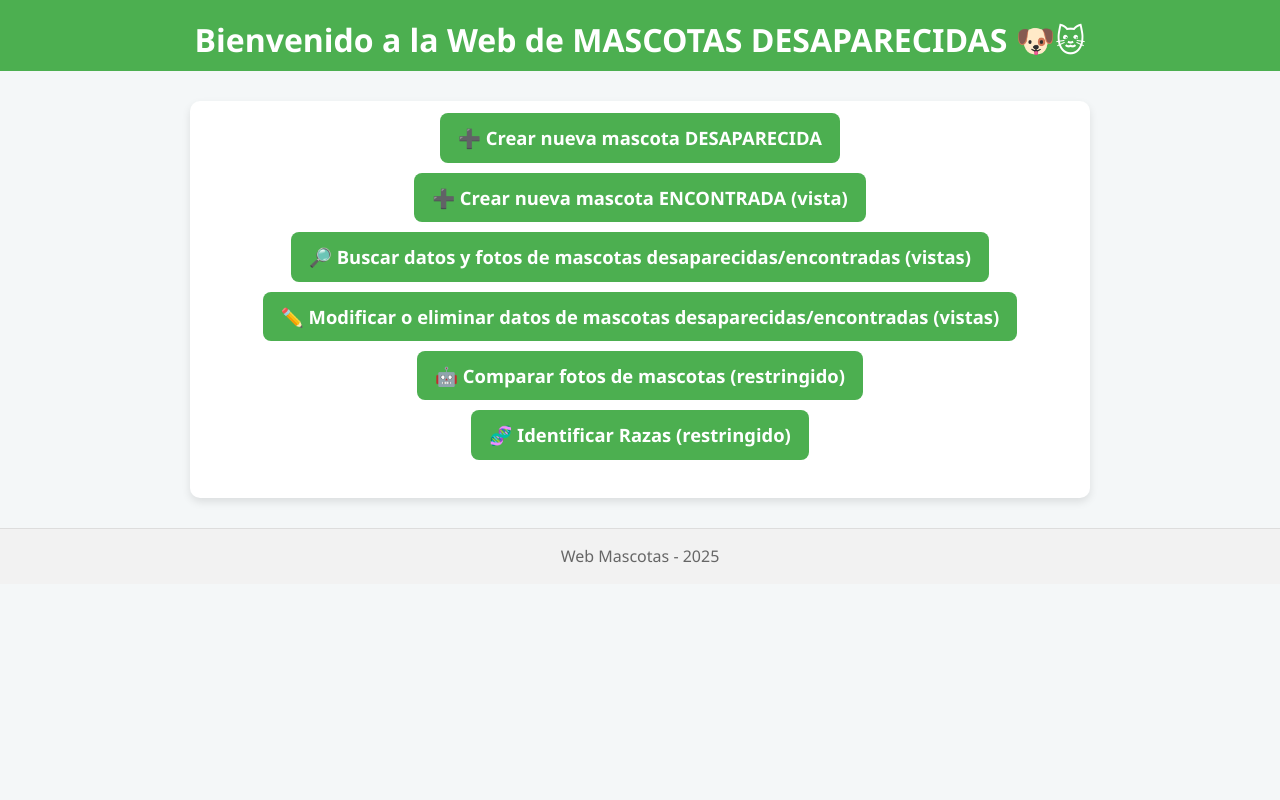
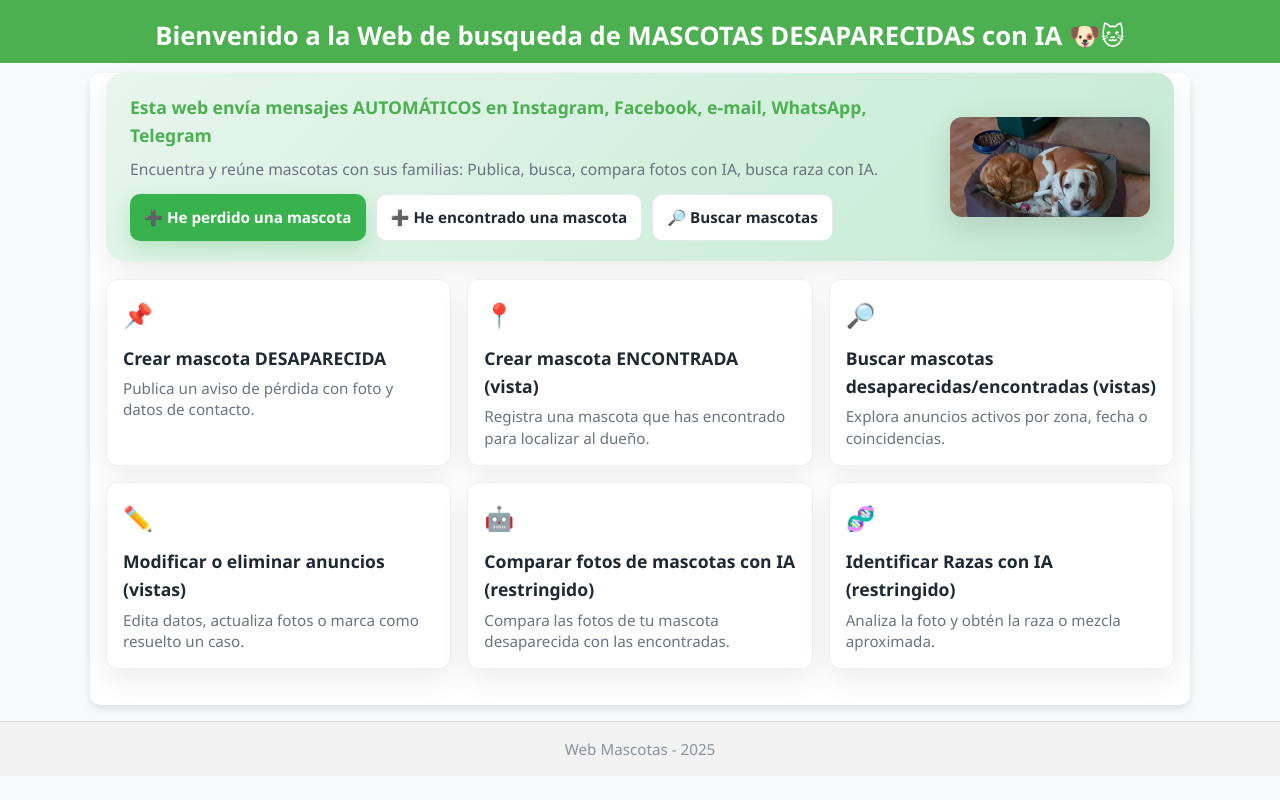
Before and after one commit to carlosgarciahoya/web_mascotas, a Flask app: page / in a window 1280 px wide. Run offline with Flask 3, Linux system fonts and the light colour scheme; parts of the project's set-up code (start-up, migrations or seed data) failed here and were passed over.

Commit message:
Mejora home: hero con imagen y cards

```diff
--- a/web/templates/index.html
+++ b/web/templates/index.html
@@ -4,39 +4,170 @@
     <meta charset="UTF-8">
     <title>Web Mascotas</title>
     <link rel="stylesheet" href="{{ url_for('static', filename='css/style.css') }}">
+    <link rel="preconnect" href="https://fonts.googleapis.com">
+    <link rel="preconnect" href="https://fonts.gstatic.com" crossorigin>
+    <link href="https://fonts.googleapis.com/css2?family=Inter:wght@400;600;700&display=swap" rel="stylesheet">
+
     <style>
-        header { padding: 8px 20px 4px; }
-        header h1 { text-align: center; margin: 6px 0 2px 0; }
-        main { text-align: center; padding: 8px 20px 28px; }
-        main p { font-size: 1.2rem; margin-bottom: 22px; color: #333; }
+        :root {
+            --primary: #37b24d;
+            --primary-dark: #2f9e44;
+            --bg: #f7f9fb;
+            --text: #1f2933;
+            --muted: #6b7280;
+            --card-bg: #ffffff;
+            --shadow: 0 10px 30px rgba(0,0,0,0.08);
+            --radius: 12px;
+        }
+        * { box-sizing: border-box; }
+        body {
+            margin: 0;
+            font-family: 'Inter', system-ui, -apple-system, BlinkMacSystemFont, 'Segoe UI', sans-serif;
+            background: var(--bg);
+            color: var(--text);
+        }
+        header {
+            padding: 16px 24px 6px;
+            text-align: center;
+        }
+        header h1 {
+            margin: 0;
+            font-weight: 700;
+            font-size: 1.6rem;
+        }
+        /* Hero compacto con imagen pequeña a la derecha */
+        .hero {
+            display: flex;
+            align-items: center;
+            gap: 18px;
+            background: linear-gradient(135deg, #e7f6ee 0%, #c4ead2 100%);
+            border-radius: 18px;
+            margin: 0 auto 18px;
+            padding: 20px 24px;
+            max-width: 1100px;
+            box-shadow: var(--shadow);
+        }
+        .hero-content {
+            flex: 1 1 auto;
+            min-width: 260px;
+        }
+        .hero h2 { margin: 0 0 8px; font-size: 1.1rem; }
+        .hero p  { margin: 0 0 12px; color: var(--muted); font-size: 0.98rem; }
+        .hero-actions {
+            display: flex;
+            gap: 10px;
+            flex-wrap: wrap;
+        }
+        .hero-image {
+            flex: 0 0 auto;
+            display: flex;
+            align-items: center;
+            justify-content: center;
+        }
+        .hero-image img {
+            width: 200px;
+            height: 100px;
+            object-fit: cover;
+            border-radius: 12px;
+            box-shadow: 0 10px 30px rgba(0,0,0,0.12);
+        }
+        @media (max-width: 700px) {
+            .hero { flex-wrap: wrap; padding: 18px 16px; }
+            .hero-image { width: 100%; justify-content: flex-start; }
+            .hero-image img { width: 120px; height: 80px; }
+        }
 
-        .menu-link {
+        .btn-primary, .btn-secondary {
+            display: inline-flex;
+            align-items: center;
+            gap: 8px;
+            padding: 10px 14px;
+            border-radius: 10px;
+            text-decoration: none;
+            font-weight: 600;
+            cursor: pointer;
+            transition: transform 0.15s ease, box-shadow 0.2s ease;
+            font-size: 0.95rem;
+        }
+        .btn-primary {
+            background: var(--primary);
+            color: #fff;
+            box-shadow: 0 8px 20px rgba(55,178,77,0.25);
+        }
+        .btn-primary:hover { background: var(--primary-dark); transform: translateY(-2px); }
+        .btn-secondary {
+            background: #fff;
+            color: var(--text);
+            border: 1px solid #e3e8ef;
+        }
+        .btn-secondary:hover { transform: translateY(-2px); box-shadow: var(--shadow); }
+
+        /* Flash */
+        .flash-container { max-width: 1100px; margin: 0 auto 10px; padding: 0 16px; }
+        .flash {
+            padding: 10px 14px;
+            border-radius: 10px;
+            margin: 8px 0;
+            font-weight: 600;
+            border: 1px solid transparent;
+        }
+        .flash.success { background:#e7f9ee; color:#1e7a3b; border-color:#c6f0d4; }
+        .flash.error { background:#fdebec; color:#a12222; border-color:#f5c6cb; }
+        .flash.warning { background:#fff6e5; color:#8d5b0a; border-color:#ffd08a; }
+
+        /* Grid de opciones */
+        main {
+            max-width: 1100px;
+            margin: 0 auto;
+            padding: 0 16px 36px;
+        }
+        .grid {
+            display: grid;
+            gap: 16px;
+            grid-template-columns: repeat(auto-fit, minmax(260px, 1fr));
+        }
+        .card-link {
             display: block;
-            font-size: 1.15rem;
-            margin: 10px auto;
-            width: max-content;
             text-decoration: none;
-            color: white;
-            background-color: #4CAF50;
-            padding: 10px 18px;
-            border-radius: 8px;
-            transition: background 0.25s;
+            background: var(--card-bg);
+            color: var(--text);
+            padding: 16px;
+            border-radius: var(--radius);
+            box-shadow: var(--shadow);
+            border: 1px solid #ecf0f3;
+            transition: transform 0.15s ease, box-shadow 0.2s ease;
         }
-        .menu-link:first-of-type { margin-top: 4px; }
-        .menu-link:hover { background-color: #45a049; }
-
-        .flash-container { max-width: 900px; margin: 0 auto 8px auto; }
-        .flash { padding: 8px 12px; border-radius: 6px; margin: 6px auto; font-weight: 600; max-width: 900px; }
-        .flash.success { background:#d4edda; color:#155724; border:1px solid #c3e6cb; }
-        .flash.error { background:#f8d7da; color:#721c24; border:1px solid #f5c6cb; }
-        .flash.warning { background:#fff3cd; color:#856404; border:1px solid #ffeeba; }
-
-        footer { text-align: center; margin: 24px 0 10px 0; color: #666; }
+        .card-link:hover {
+            transform: translateY(-3px);
+            box-shadow: 0 14px 32px rgba(0,0,0,0.12);
+        }
+        .card-link .emoji {
+            font-size: 1.5rem;
+            margin-bottom: 6px;
+            display: inline-block;
+        }
+        .card-link h3 {
+            margin: 4px 0 6px;
+            font-size: 1.1rem;
+        }
+        .card-link p {
+            margin: 0;
+            color: var(--muted);
+            font-size: 0.95rem;
+            line-height: 1.4;
+        }
+        footer {
+            text-align: center;
+            margin: 16px 0 10px;
+            color: #8b929b;
+            font-size: 0.95rem;
+        }
     </style>
 </head>
 <body>
+
 <header>
-    <h1>Bienvenido a la Web de MASCOTAS DESAPARECIDAS 🐶🐱</h1>
+    <h1>Bienvenido a la Web de busqueda de MASCOTAS DESAPARECIDAS con IA 🐶🐱</h1>
 </header>
 
 <div class="flash-container">
@@ -50,14 +181,56 @@
 </div>
 
 <main>
-    <nav aria-label="Menú principal">
-        <a class="menu-link" href="{{ url_for('main.crear_mascota') }}?tipo_registro=desaparecida">➕ Crear nueva mascota DESAPARECIDA</a>
-        <a class="menu-link" href="{{ url_for('main.crear_mascota') }}?tipo_registro=encontrada">➕ Crear nueva mascota ENCONTRADA (vista)</a>
-        <a class="menu-link" href="{{ url_for('main.buscar_mascotas') }}">🔎 Buscar datos y fotos de mascotas desaparecidas/encontradas (vistas)</a>
-        <a class="menu-link" href="{{ url_for('main.modificar_mascotas') }}">✏️ Modificar o eliminar datos de mascotas desaparecidas/encontradas (vistas)</a>
-        <a class="menu-link" href="{{ url_for('main.comparar_mascotas_desaparecidas') }}">🤖 Comparar fotos de mascotas (restringido)</a>
-        <a class="menu-link" href="{{ url_for('main.comparar_mascotas_desaparecidas', modo='identificar_raza') }}">🧬 Identificar Razas (restringido)</a>
-    </nav>
+    <section class="hero">
+        <div class="hero-content">
+            <h2>Esta web envía mensajes AUTOMÁTICOS en Instagram, Facebook, e-mail, WhatsApp, Telegram</h2>
+            <p>Encuentra y reúne mascotas con sus familias: Publica, busca, compara fotos con IA, busca raza con IA.</p>
+            <div class="hero-actions">
+                <a class="btn-primary" href="{{ url_for('main.crear_mascota') }}?tipo_registro=desaparecida">➕ He perdido una mascota</a>
+                <a class="btn-secondary" href="{{ url_for('main.crear_mascota') }}?tipo_registro=encontrada">➕ He encontrado una mascota</a>
+                <a class="btn-secondary" href="{{ url_for('main.buscar_mascotas') }}">🔎 Buscar mascotas</a>
+            </div>
+        </div>
+        <div class="hero-image">
+            <img src="{{ url_for('static', filename='fotos/IMG-20190307-WA0001.jpg') }}" alt="Mascota desaparecida/encontrada">
+            <!-- Placeholder si no tienes imagen aún:
+            <img src="https://placehold.co/140x90?text=Mascota" alt="Mascota desaparecida/encontrada">
+            -->
+        </div>
+    </section>
+
+    <section aria-label="Menú principal" class="grid">
+        <a class="card-link" href="{{ url_for('main.crear_mascota') }}?tipo_registro=desaparecida">
+            <div class="emoji">📌</div>
+            <h3>Crear mascota DESAPARECIDA</h3>
+            <p>Publica un aviso de pérdida con foto y datos de contacto.</p>
+        </a>
+        <a class="card-link" href="{{ url_for('main.crear_mascota') }}?tipo_registro=encontrada">
+            <div class="emoji">📍</div>
+            <h3>Crear mascota ENCONTRADA (vista)</h3>
+            <p>Registra una mascota que has encontrado para localizar al dueño.</p>
+        </a>
+        <a class="card-link" href="{{ url_for('main.buscar_mascotas') }}">
+            <div class="emoji">🔎</div>
+            <h3>Buscar mascotas desaparecidas/encontradas (vistas)</h3>
+            <p>Explora anuncios activos por zona, fecha o coincidencias.</p>
+        </a>
+        <a class="card-link" href="{{ url_for('main.modificar_mascotas') }}">
+            <div class="emoji">✏️</div>
+            <h3>Modificar o eliminar anuncios (vistas)</h3>
+            <p>Edita datos, actualiza fotos o marca como resuelto un caso.</p>
+        </a>
+        <a class="card-link" href="{{ url_for('main.comparar_mascotas_desaparecidas') }}">
+            <div class="emoji">🤖</div>
+            <h3>Comparar fotos de mascotas con IA (restringido)</h3>
+            <p>Compara las fotos de tu mascota desaparecida con las encontradas.</p>
+        </a>
+        <a class="card-link" href="{{ url_for('main.comparar_mascotas_desaparecidas', modo='identificar_raza') }}">
+            <div class="emoji">🧬</div>
+            <h3>Identificar Razas con IA (restringido)</h3>
+            <p>Analiza la foto y obtén la raza o mezcla aproximada.</p>
+        </a>
+    </section>
 </main>
 
 <footer>Web Mascotas - 2025</footer>
```
Also changed, not shown: web/templates/index_v1_ok.html (added, +65 -0 lines), buscomiperroperdido.png (added), static/fotos/IMG-20190307-WA0001.jpg (added), web/templates/static/img/IMG-20190307-WA0001.jpg (added), 1 other file.
